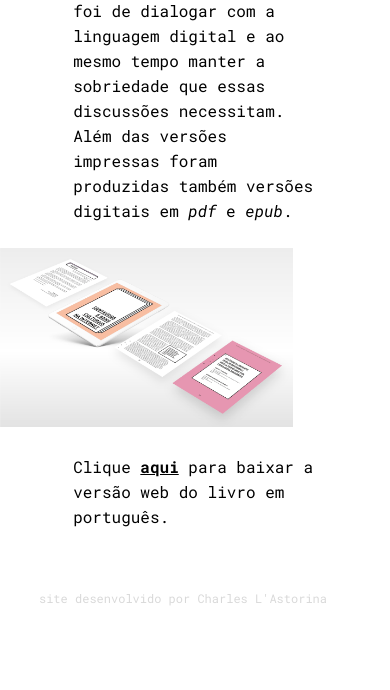
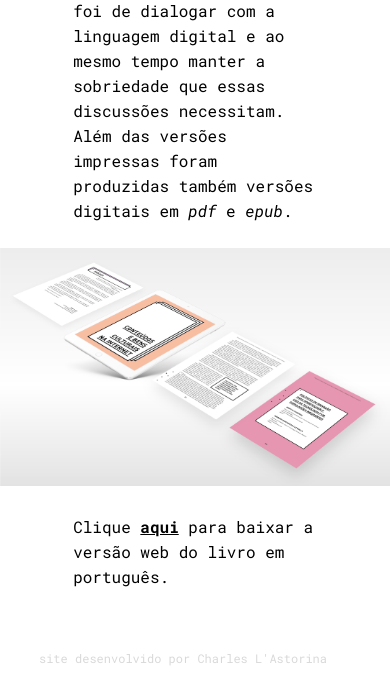
Before and after one commit to charleszipi/charleszipi.github.io, a PHP site: page /youth.html in a window 390 px wide. Shown: the part 1258-1948 px from the top of the page. Before the commit the page ends 1863 px from the top, so only its background shows below. Run offline with PHP 8.4, Linux system fonts and the light colour scheme.

Commit message:
Media Querie da classe Full-image

```diff
--- a/style.css
+++ b/style.css
@@ -107,6 +107,7 @@ body {
 	.info_category {
 		font-size: 3.8vw;
 	}
+
 }
 @media only screen and (min-width: 600px) and (max-width: 899px) {
 	#main-panel {
@@ -144,6 +145,9 @@ body {
 	.menu {
 		display: none;
 	}
+	.full-img {
+		width: 100vw;
+	}
 }
 @media only screen and (min-width: 900px) {
 	#main-panel {
@@ -170,7 +174,10 @@ body {
 	margin-top: 3vw;
 	margin-bottom: 2.5vw;
 	border: 0.3vw solid black;
-}
+	}
+	.full-img {
+		width: 75vw;
+	}
 }
 /*------------------------------GALERIA HOME------------------------------*/
 .project-thumb {
@@ -269,7 +276,6 @@ body {
 	margin-bottom: 6.25vw;
 }
 .full-img {
-	width: 75vw;
 	margin-bottom: 6.25vw;
 }
 .big-left-img {
```
